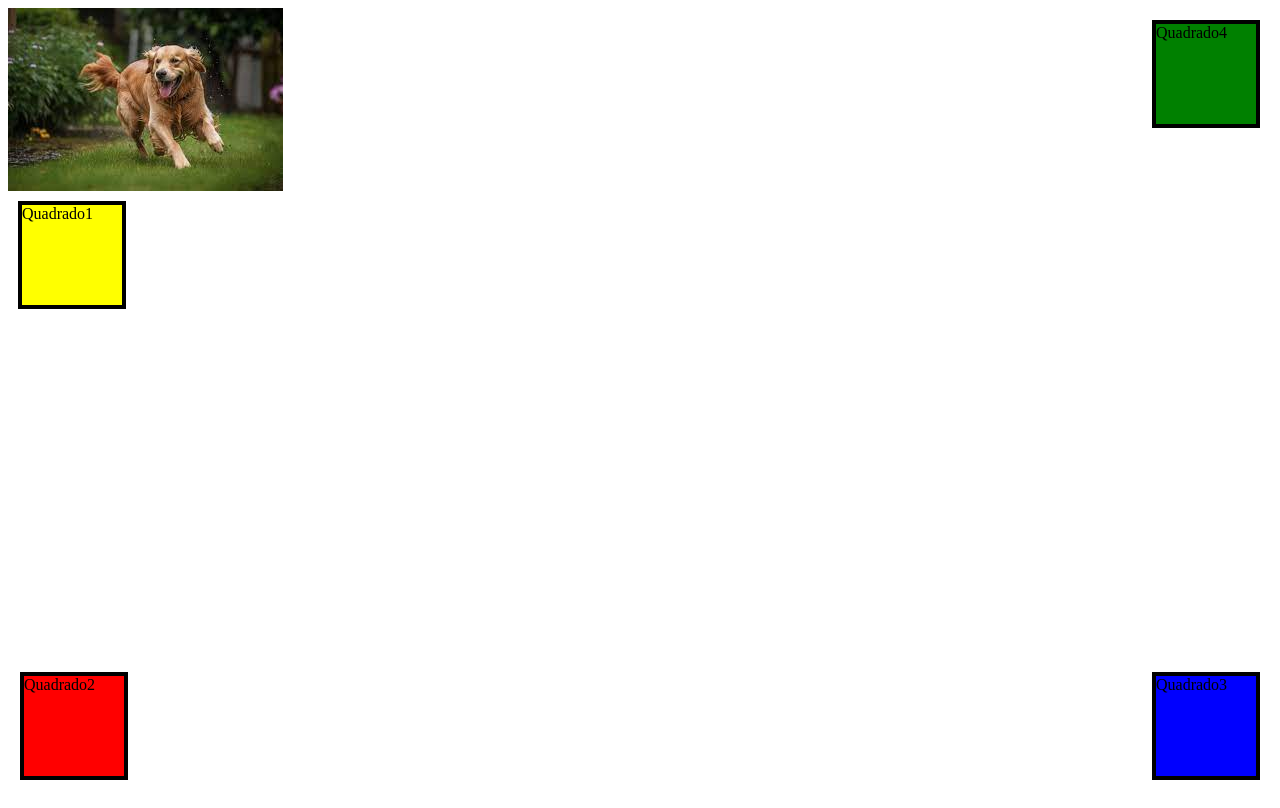
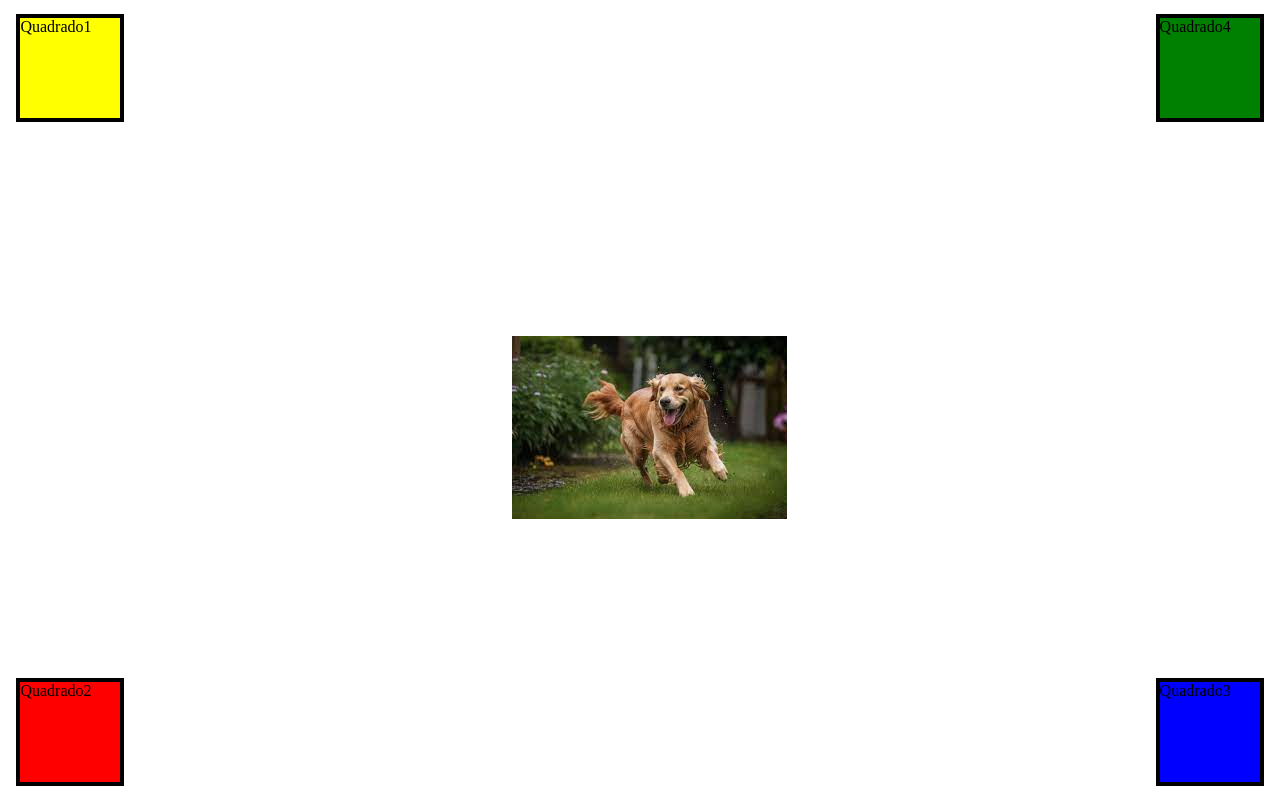
Before and after one commit to devcaiqueoliveira/Primeiro-Repositorio, a plain HTML site: page faculdade-css/index.html in a window 1280 px wide. Drawn offline with Linux system fonts and the light colour scheme.

Commit message:
Imagem Centralizada
Imagem centralizada, ainda sem uso de flexbox, so usando o css

```diff
--- a/faculdade-css/style.css
+++ b/faculdade-css/style.css
@@ -1,7 +1,3 @@
-body, html{
-    height: 100%;
-  }
-
 .quadrado {
     border: 4px solid black;
     height: 100px;
@@ -10,32 +6,40 @@ body, html{
     background-color: yellow;
 }
 
+.quadrado1 {
+    background-color: yellow;
+    position: absolute;
+    top: 0.5%;
+    left: 0.5%;
+}
+
 .quadrado2 {
     background-color: red;
     position: absolute;
-    bottom: 10px;
-    left: 10px;
+    bottom: 0.5%;
+    left: 0.5%;
 }
 
 .quadrado3 {
     background-color: blue;
     position: absolute;
-    bottom: 10px;
-    right: 10px;
+    bottom: 0.5%;
+    right: 0.5%;
 }
 
 .quadrado4 {
     background-color: green;
     position: absolute;
-    top: 10px;
-    right: 10px;
+    top: 0.5%;
+    right: 0.5%;
 }
 
 .image {
     background: url(baixados.jfif) no-repeat;
-    display: block;
+    display: flex;
+    position: absolute;
+    left: 40%;
+    top: 42%;
     width: 275px;
     height: 183px;
-    justify-content: center;
-    align-items: center;
 }
```
